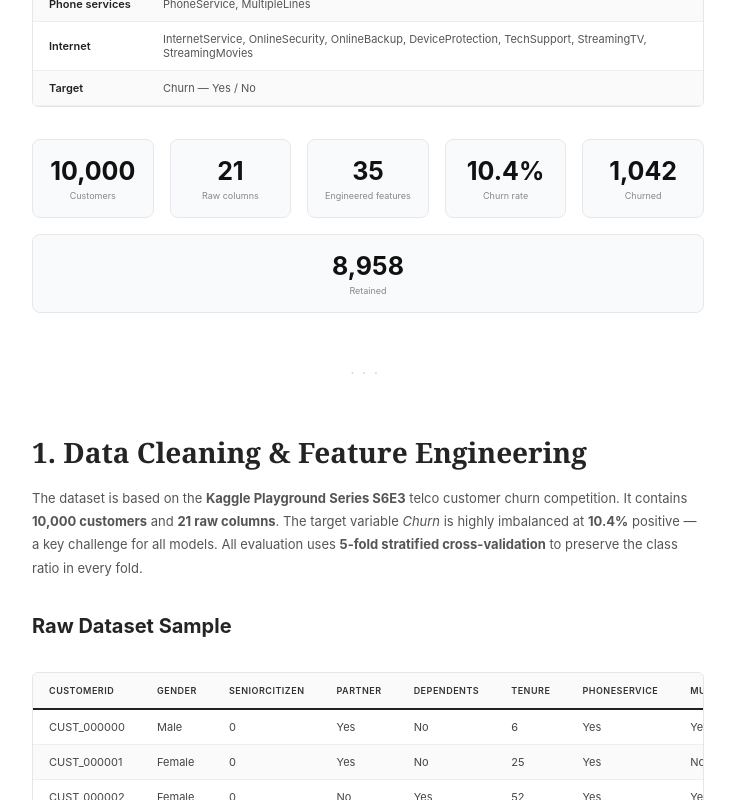
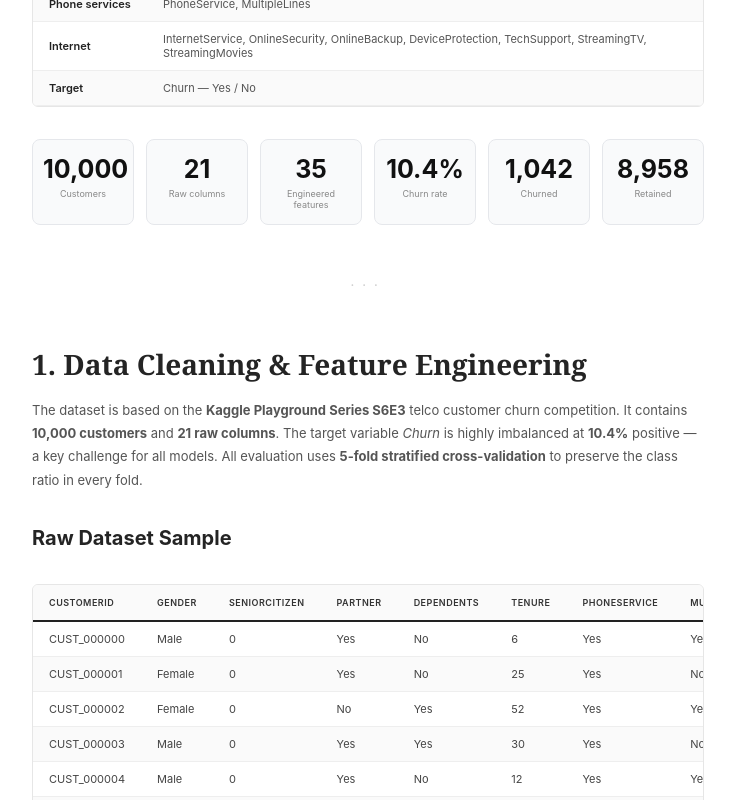
Before and after one commit to michaelnmadani/KaggleCustChurn, a React (Vite) app: page / in a window 1280 px wide. Shown: the part 1380-2180 px from the top of the page, without its empty margins (272-1007 px from the left). Built offline with nearby package versions, Linux system fonts and the light colour scheme.

Commit message:
Fix StatRow wrapping: keep all 6 stat cards on one line
Switch from flex-wrap + min-basis to nowrap + flex: 1 1 0 so all
six cards (Customers, Raw columns, Engineered features, Churn rate,
Churned, Retained) always render on a single row.

https://claude.ai/code/session_01BB3QxLUwozw7qawErUUVkE

```diff
--- a/src/App.jsx
+++ b/src/App.jsx
@@ -90,11 +90,11 @@ function Divider() {
 
 function StatRow({ items }) {
   return (
-    <div style={{ display: "flex", gap: "16px", flexWrap: "wrap", marginBottom: "28px" }}>
+    <div style={{ display: "flex", gap: "12px", flexWrap: "nowrap", marginBottom: "28px" }}>
       {items.map((s) => (
         <div key={s.l} style={{
-          flex: "1 1 120px", background: "#f9fafb", border: "1px solid #e5e7eb",
-          borderRadius: "8px", padding: "16px", textAlign: "center",
+          flex: "1 1 0", minWidth: 0, background: "#f9fafb", border: "1px solid #e5e7eb",
+          borderRadius: "8px", padding: "14px 10px", textAlign: "center",
         }}>
           <div style={{ ...sans, fontSize: "25px", fontWeight: 700, color: "#111" }}>{s.n}</div>
           <div style={{ ...sans, fontSize: "9px", color: "#888", marginTop: "4px" }}>{s.l}</div>
```
